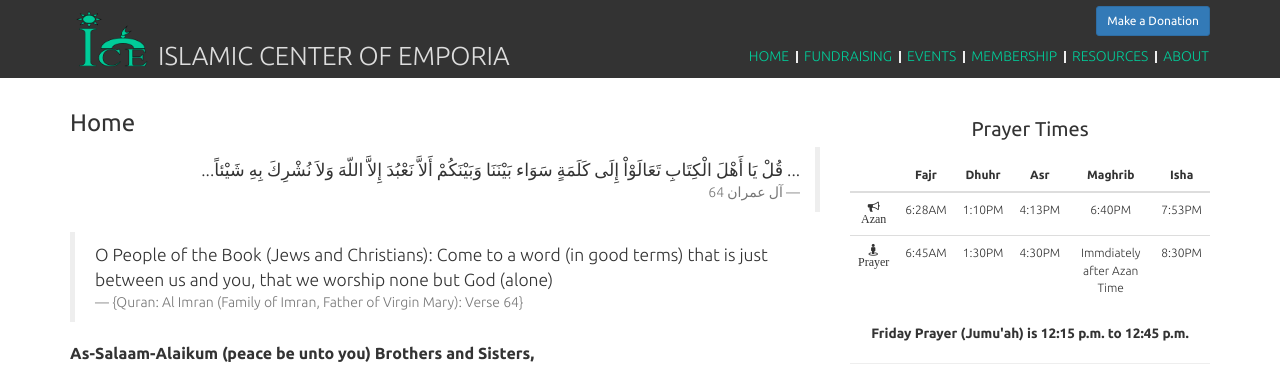
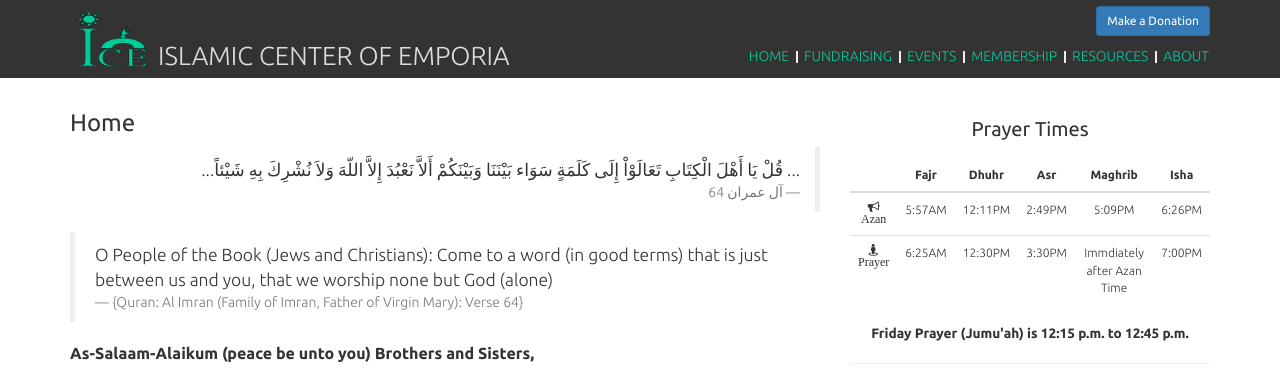
Before and after one commit to fourfridays/fourfridays.github.io, a Jekyll site: the page built from 1-index.html, in a window 1280 px wide. Shown: the top 376 px of the page. Built offline with Jekyll 4.4.1, drawn with Linux system fonts in a browser that asks for light colours; nearby versions of some CDN libraries.

Commit message:
azan and prayer time updates

```diff
--- a/_layouts/page.html
+++ b/_layouts/page.html
@@ -25,19 +25,19 @@ layout: default
     <tbody>
       <tr>
         <td><i class="fa fa-bullhorn"><br/>Azan</i></td>
-        <td>6:28AM</td>
-        <td>1:10PM</td>
-        <td>4:13PM</td>
-        <td>6:40PM</td>
-        <td>7:53PM</td>
+        <td>5:57AM</td>
+        <td>12:11PM</td>
+        <td>2:49PM</td>
+        <td>5:09PM</td>
+        <td>6:26PM</td>
       </tr>
       <tr>
         <td><i class="fa fa-street-view"><br/>Prayer</i></td>
-        <td>6:45AM</td>
-        <td>1:30PM</td>
-        <td>4:30PM</td>
+        <td>6:25AM</td>
+        <td>12:30PM</td>
+        <td>3:30PM</td>
         <td>Immdiately after Azan Time</td>
-        <td>8:30PM</td>
+        <td>7:00PM</td>
       </tr>
     </tbody>
   </table>
```
